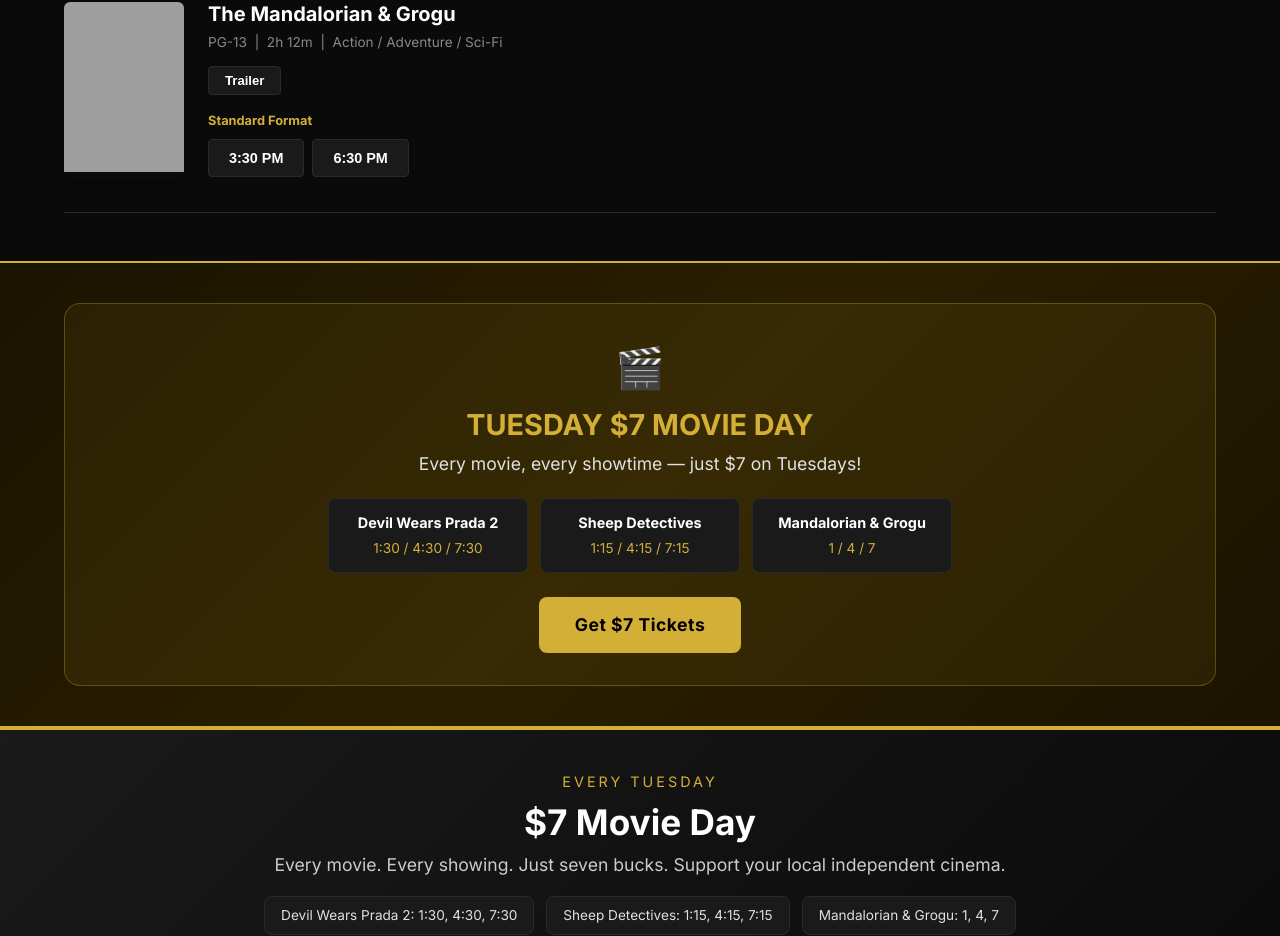
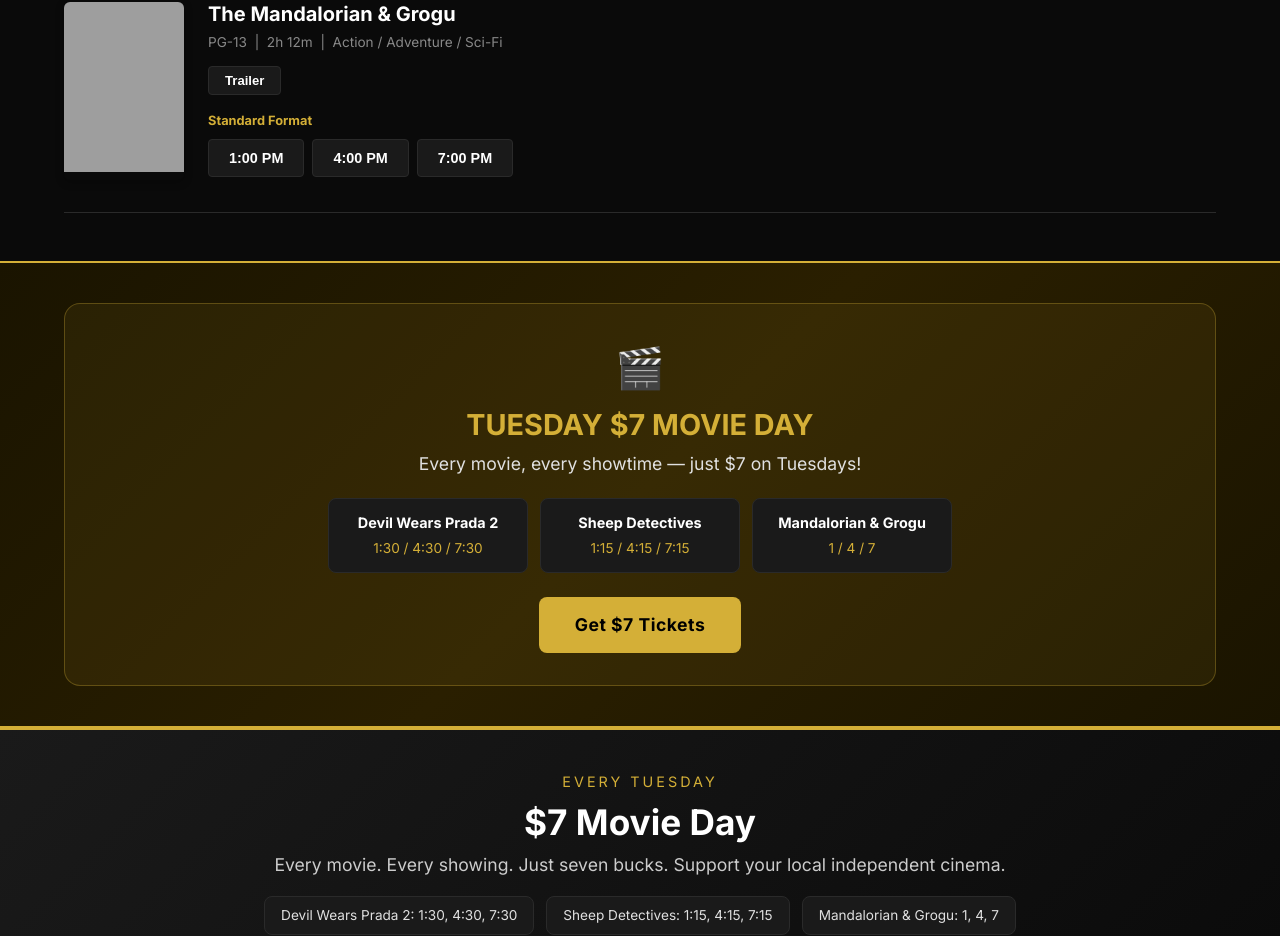
Before and after one commit to lighthousecinemapg-cyber/lighthouse-cinema, a Next.js app: page / in a window 1280 px wide. Shown: the part 1354-2290 px from the top of the page. Built offline with nearby package versions, Linux system fonts and the light colour scheme; grey boxes are pictures that could not be loaded.

Commit message:
Fix Mandalorian showDates: update May 28-31 to new times, add Jun 1/3/4

```diff
--- a/app/showtime-config.js
+++ b/app/showtime-config.js
@@ -328,10 +328,13 @@ export const movies = [
       { date: '2026-05-24', times: ['12:30 PM', '3:30 PM', '6:30 PM'] },
       { date: '2026-05-26', times: ['12:30 PM', '3:30 PM', '6:30 PM'] },
       { date: '2026-05-27', times: ['12:30 PM', '3:30 PM', '6:30 PM'] },
-      { date: '2026-05-28', times: ['12:30 PM', '3:30 PM', '6:30 PM'] },
-      { date: '2026-05-29', times: ['3:30 PM', '6:30 PM'] },
-      { date: '2026-05-30', times: ['12:30 PM', '3:30 PM', '6:30 PM'] },
-      { date: '2026-05-31', times: ['12:30 PM', '3:30 PM', '6:30 PM'] },
+      { date: '2026-05-28', times: ['1:00 PM', '4:00 PM', '7:00 PM'] },
+      { date: '2026-05-29', times: ['1:00 PM', '4:00 PM', '7:00 PM'] },
+      { date: '2026-05-30', times: ['1:00 PM', '4:00 PM', '7:00 PM'] },
+      { date: '2026-05-31', times: ['1:00 PM', '4:00 PM', '7:00 PM'] },
+      { date: '2026-06-01', times: ['1:00 PM', '4:00 PM', '7:00 PM'] },
+      { date: '2026-06-03', times: ['1:00 PM', '4:00 PM', '7:00 PM'] },
+      { date: '2026-06-04', times: ['1:00 PM', '4:00 PM', '7:00 PM'] },
     ],
     ticketLinks: { default: 'https://square.link/u/QwjSYwPo' },
     displayNote: 'Star Wars on the big screen!',
```
